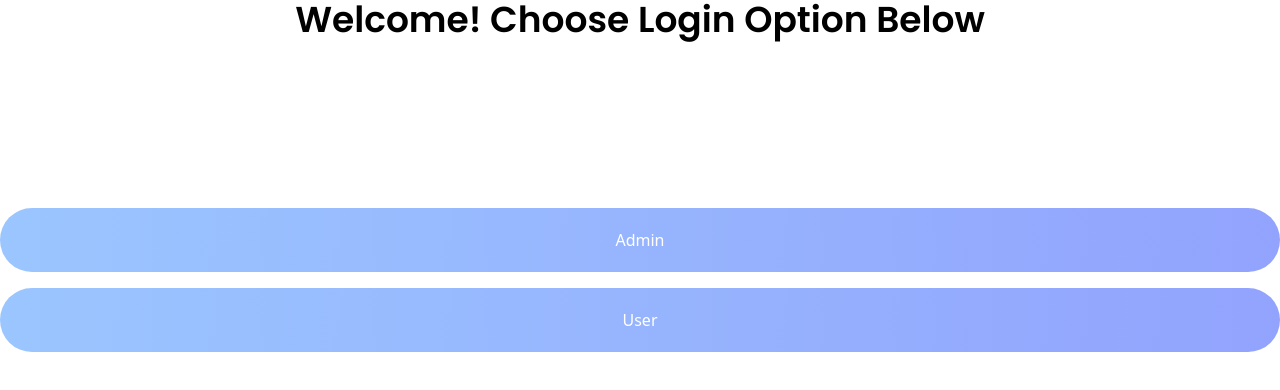
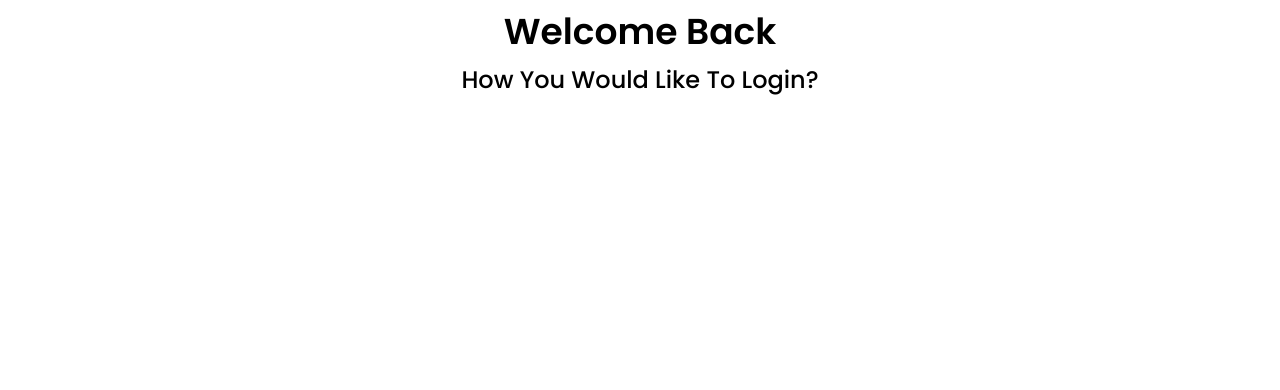
Before and after one commit to ongjx16/BenchSafe, a Next.js app in the folder benchsafeweb/: page /Directory in a window 1280 px wide. Shown: the top 390 px of the page. Built offline with nearby package versions, Linux system fonts and the light colour scheme.

Commit message:
Updates to Directory page

```diff
--- a/benchsafeweb/src/pages/Directory.js
+++ b/benchsafeweb/src/pages/Directory.js
@@ -1,23 +1,32 @@
 import React, { useState } from "react";
 import Link from 'next/link';
+import Image from "next/image";
 
 
 function Directory(){
 
     return(
-        <div className="grid grid-rows-4 h-screen w-screen">
-            <div className="row-span-1 justify-center">
-                <h1 className="flex justify-center">Welcome! Choose Login Option Below</h1>
-            </div>
-            <div className="row-span-3">
-                <div className="">
-                    <Link href="/AdminLandingPage">
-                        <button className="button">Admin</button>
-                    </Link>
-                    <Link href="/UserLandingPage">
-                        <button className="button">User</button>
-                    </Link>
-                </div>
+        <div className="flex flex-row justify-center w-screen">
+            <div className="auth-form-container w-full">
+                    {/* Header */}
+                    <div>
+                        <h1 className="my-3">Welcome Back</h1>
+                        <h2>How You Would Like To Login?</h2>
+                    </div>
+
+                    {/* Login options */}
+                    <div className="grid grid-rows-2">
+
+                        {/* admin */}
+                        <div>
+
+                        </div>
+
+                        {/* user */}
+                        <div>
+
+                        </div>
+                    </div>
             </div>
         </div>
     )
```
